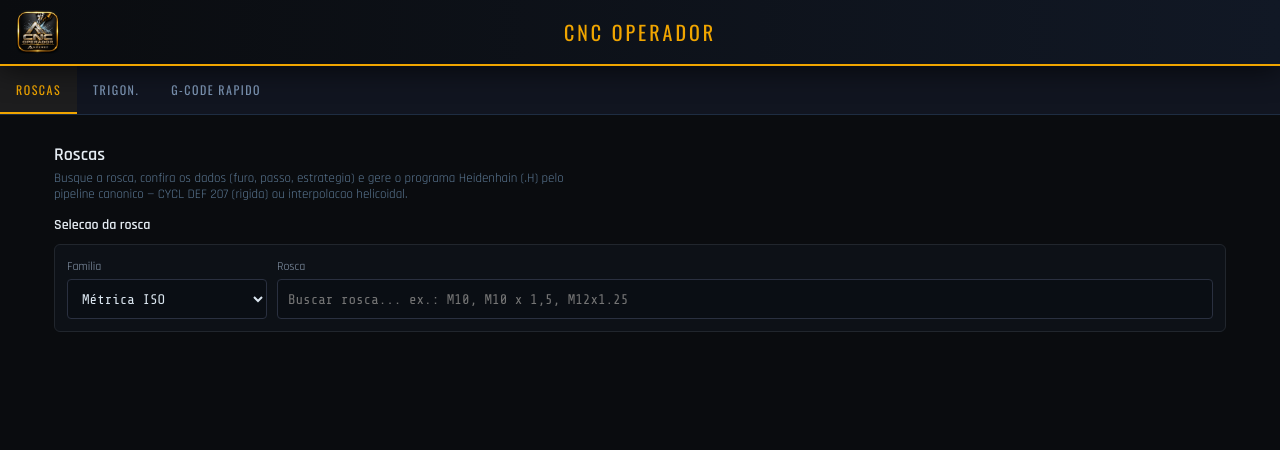
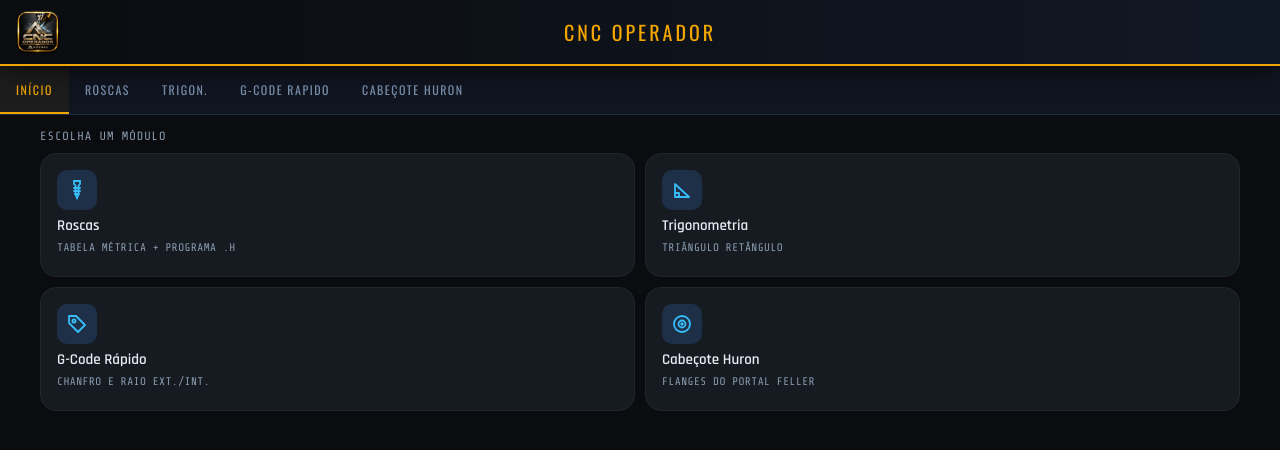
Before and after one commit to andreperez27/CNC_Operador, a React (Vite) app: page / in a window 1280 px wide. Shown: the top 450 px of the page. Built offline with nearby package versions, Linux system fonts and the light colour scheme.

Commit message:
feat: pagina inicial com cards dos modulos e diario de bordo

```diff
--- a/src/app/App.jsx
+++ b/src/app/App.jsx
@@ -6,15 +6,19 @@ import styles from './App.module.css';
 const RoscasPage = lazy(() => import('../features/roscas/RoscasPage'));
 const TrigonometriaPage = lazy(() => import('../features/trigonometria/TrigonometriaPage'));
 const GCodeRapidoPage = lazy(() => import('../features/gcoderapido/GCodeRapidoPage'));
+const HuronPage = lazy(() => import('../features/huron/HuronPage'));
+const HomePage = lazy(() => import('../features/home/HomePage'));
 
 const PAGES = {
+  inicio: HomePage,
   roscas: RoscasPage,
   trigonometria: TrigonometriaPage,
   gcoderapido: GCodeRapidoPage,
+  huron: HuronPage,
 };
 
 export default function App() {
-  const [activeTab, setActiveTab] = useState('roscas');
+  const [activeTab, setActiveTab] = useState('inicio');
 
   const PageComponent = PAGES[activeTab];
 
@@ -25,7 +29,7 @@ export default function App() {
       <main className={styles.main}>
         {PageComponent && (
           <Suspense fallback={<div className={styles.loading}>CARREGANDO...</div>}>
-            <PageComponent />
+            <PageComponent onNavigate={setActiveTab} />
           </Suspense>
         )}
       </main>
--- a/src/components/NavTabs.jsx
+++ b/src/components/NavTabs.jsx
@@ -1,9 +1,11 @@
 import styles from './NavTabs.module.css';
 
 const TABS = [
+  { id: 'inicio', label: 'Início' },
   { id: 'roscas', label: 'Roscas' },
   { id: 'trigonometria', label: 'Trigon.' },
   { id: 'gcoderapido', label: 'G-Code Rapido' },
+  { id: 'huron', label: 'Cabeçote Huron' },
 ];
 
 export default function NavTabs({ active, onChange }) {
--- /dev/null
+++ b/src/features/home/HomePage.jsx
@@ -0,0 +1,64 @@
+import styles from './HomePage.module.css';
+
+function RoscaIcon() {
+  return (
+    <svg viewBox="0 0 24 24" fill="none" stroke="currentColor" strokeWidth="1.8" strokeLinecap="round">
+      <path d="M9 3h6v3l-1.5 1.5v9L12 20l-1.5-3.5v-9L9 6z" />
+      <line x1="9" y1="10" x2="15" y2="10" />
+      <line x1="9" y1="13" x2="15" y2="13" />
+      <line x1="10" y1="16" x2="14" y2="16" />
+    </svg>
+  );
+}
+
+function TrianguloIcon() {
+  return (
+    <svg viewBox="0 0 24 24" fill="none" stroke="currentColor" strokeWidth="1.8" strokeLinecap="round" strokeLinejoin="round">
+      <path d="M5 19L19 19L5 6z" />
+      <path d="M5 15h4v4" />
+    </svg>
+  );
+}
+
+function GcodeIcon() {
+  return (
+    <svg viewBox="0 0 24 24" fill="none" stroke="currentColor" strokeWidth="1.8" strokeLinecap="round" strokeLinejoin="round">
+      <path d="M4 4h7l9 9-7 7-9-9z" />
+      <circle cx="9" cy="9" r="1.6" />
+    </svg>
+  );
+}
+
+function HuronIcon() {
+  return (
+    <svg viewBox="0 0 24 24" fill="none" stroke="currentColor" strokeWidth="1.8" strokeLinecap="round">
+      <circle cx="12" cy="12" r="8" />
+      <circle cx="12" cy="12" r="3.5" />
+      <circle cx="12" cy="12" r="0.8" fill="currentColor" />
+    </svg>
+  );
+}
+
+const MODULES = [
+  { id: 'roscas', title: 'Roscas', sub: 'Tabela métrica + programa .H', Icon: RoscaIcon },
+  { id: 'trigonometria', title: 'Trigonometria', sub: 'Triângulo retângulo', Icon: TrianguloIcon },
+  { id: 'gcoderapido', title: 'G-Code Rápido', sub: 'Chanfro e raio ext./int.', Icon: GcodeIcon },
+  { id: 'huron', title: 'Cabeçote Huron', sub: 'Flanges do Portal Feller', Icon: HuronIcon },
+];
+
+export default function HomePage({ onNavigate }) {
+  return (
+    <div className="page">
+      <div className={styles.hint}>Escolha um módulo</div>
+      <div className={styles.grid}>
+        {MODULES.map(({ id, title, sub, Icon }) => (
+          <button key={id} type="button" className={styles.card} onClick={() => onNavigate(id)}>
+            <span className={styles.icon}><Icon /></span>
+            <span className={styles.title}>{title}</span>
+            <span className={styles.sub}>{sub}</span>
+          </button>
+        ))}
+      </div>
+    </div>
+  );
+}
--- /dev/null
+++ b/src/features/home/HomePage.module.css
@@ -0,0 +1,70 @@
+.hint {
+  font-size: 12px;
+  color: #8b9cb0;
+  font-family: 'Share Tech Mono', monospace;
+  text-transform: uppercase;
+  letter-spacing: 0.08em;
+  margin-bottom: 10px;
+}
+
+.grid {
+  display: grid;
+  grid-template-columns: 1fr 1fr;
+  gap: 10px;
+}
+
+@media (max-width: 420px) {
+  .grid {
+    grid-template-columns: 1fr;
+  }
+}
+
+.card {
+  display: flex;
+  flex-direction: column;
+  align-items: flex-start;
+  gap: 6px;
+  min-height: 124px;
+  padding: 16px;
+  background: #161b22;
+  border: 1px solid #21262d;
+  border-radius: 16px;
+  cursor: pointer;
+  font-family: inherit;
+  text-align: left;
+  transition: border-color 0.15s;
+}
+
+.card:active {
+  border-color: var(--accent);
+}
+
+.icon {
+  width: 40px;
+  height: 40px;
+  border-radius: 10px;
+  background: #1e3048;
+  color: #38bdf8;
+  display: flex;
+  align-items: center;
+  justify-content: center;
+}
+
+.icon svg {
+  width: 24px;
+  height: 24px;
+}
+
+.title {
+  font-size: 15px;
+  font-weight: 700;
+  color: #e6edf3;
+}
+
+.sub {
+  font-size: 11px;
+  color: #8b9cb0;
+  font-family: 'Share Tech Mono', monospace;
+  text-transform: uppercase;
+  letter-spacing: 0.04em;
+}
```
Also changed, not shown: 2 other files (tests, documents, lock files or other folders).
